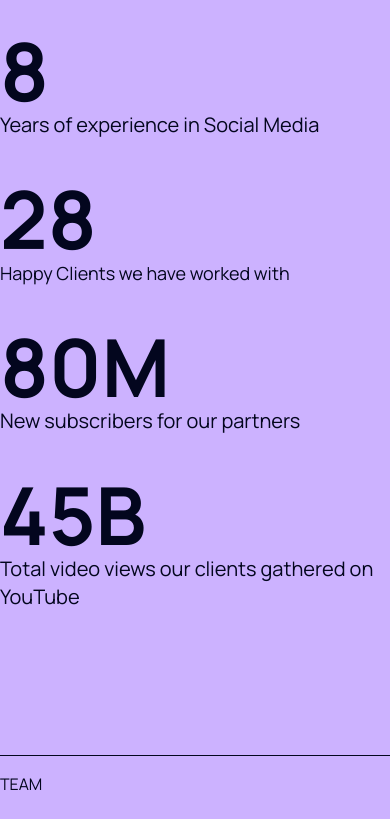
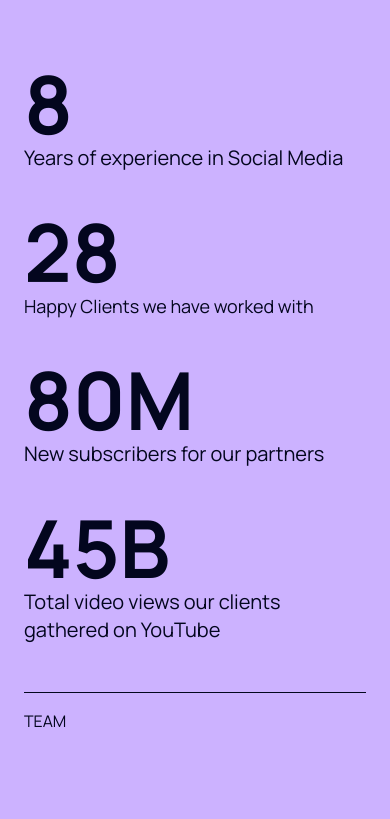
Before and after one commit to DaKU720/agency-template, a React (Create React App) app: page /homepage in a window 390 px wide. Shown: the part 1799-2618 px from the top of the page. Built offline with nearby package versions, Linux system fonts and the light colour scheme.

Commit message:
fixed phone view

```diff
--- a/src/components/organisms/About.js
+++ b/src/components/organisms/About.js
@@ -1,6 +1,6 @@
 const About = () => {
     return (
-        <section id="about">
+        <section id="about" className="px-6 md:px-0">
             <p className="self-stretch text-justify mt-[5rem] mb-12 text-xl md:text-2xl lg:text-4xl font-medium leading-relaxed tracking-wide text-agencyTextColor">
                 Transforming creators into success stories worldwide: YouTube Digital Hub, your trusted official YouTube partner, specializing in elevating content on YouTube and Facebook across the globe.
             </p>
--- a/src/components/organisms/Team.js
+++ b/src/components/organisms/Team.js
@@ -33,17 +33,15 @@ const teamMembers = [
 
 const Team = () => {
     return (
-        <section id="team" className="text-start">
-            <div className="w-full mt-[9rem] border-t pt-4 border-agencyBlack">
+        <section id="team" className="text-start px-6 md:px-0">
+            <div className="w-full md:mt-[9rem] mt-[3rem] border-t pt-4 border-agencyBlack">
                 <h2>TEAM</h2>
             </div>
-
             <p className="self-stretch text-justify mt-[5rem] mb-12 text-xl md:text-2xl lg:text-4xl leading-relaxed tracking-wide font-medium text-agencyTextColor">
                 The YouTube Digital Hub team embodies partnership, innovation, and quality. We
                 embrace new opportunities and maintain an open dialogue with our clients and partners.
                 We deliver on our promises and challenge inefficient solutions.
             </p>
-
             <div className="grid grid-cols-1 sm:grid-cols-2 lg:grid-cols-3 gap-8">
                 {teamMembers.map((member, index) => (
                     <div
```
